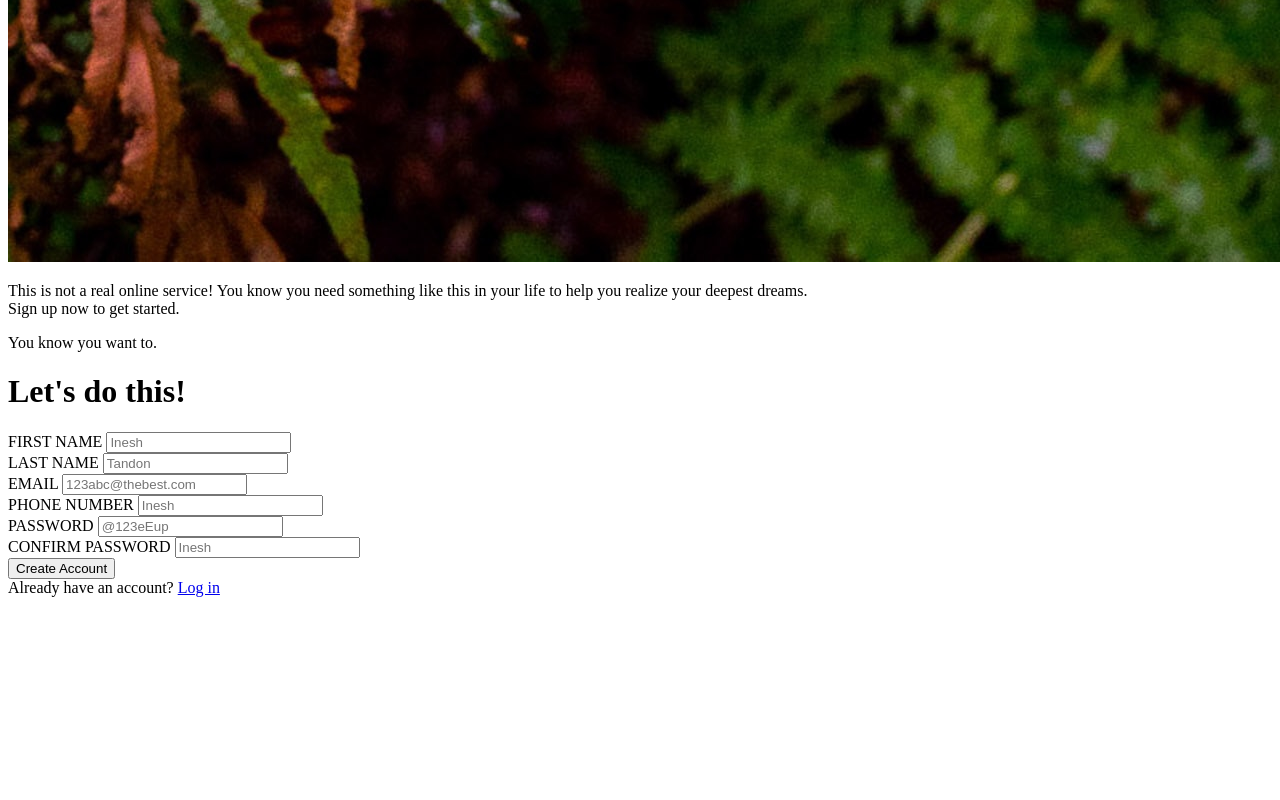
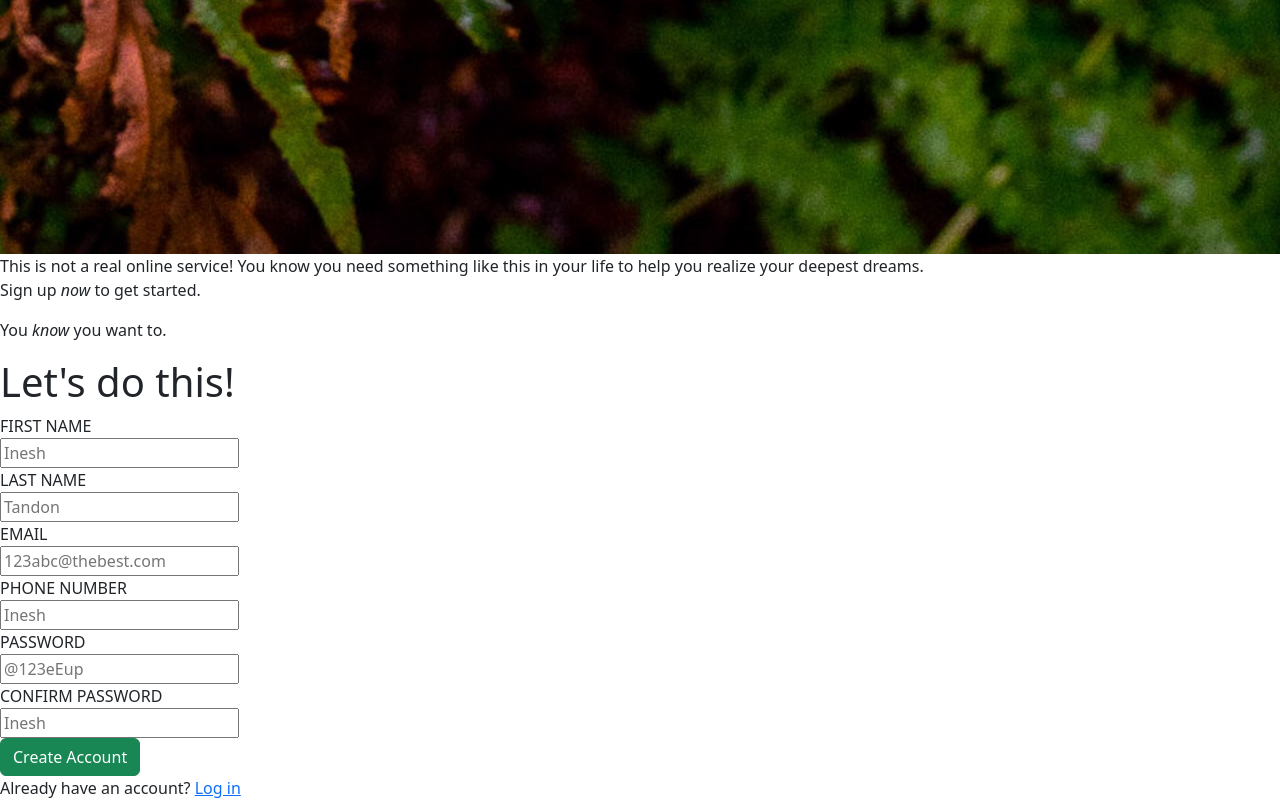
Before and after one commit to Ineshtandy/Sign_Up_Form, a website: page index.html in a window 1280 px wide. Shown: the part 2538-3338 px from the top of the page. Before the commit the page ends 3143 px from the top, so only its background shows below. Drawn offline with nearby package versions, Linux system fonts and the light colour scheme.

Commit message:
HTML UPDATE
linked css file
included bootstrap files
created footer button using bootstrap

```diff
--- a/index.html
+++ b/index.html
@@ -1,49 +1,71 @@
 <!DOCTYPE html>
 <html lang="en">
 <head>
+    <!-- bootstrap files -->
+    <link rel="stylesheet" href="/node_modules/bootstrap/dist/css/bootstrap.css">
+
+    <!-- css file -->
+    <link rel="stylesheet" href="style.css">
+
     <meta charset="UTF-8">
     <meta http-equiv="X-UA-Compatible" content="IE=edge">
     <meta name="viewport" content="width=device-width, initial-scale=1.0">
     <title>Document</title>
 </head>
 <body>
-    <div class="header">
+
+    <!-- IMAGE -->
+
+    <div class="image-area">
         <img src="/images/halie-west-25xggax4bSA-unsplash.jpg" alt="leaf image">
+    </div>
+
+    <!-- HEADER -->
+
+    <div class="header row">
         <p>This is not a real online service! You know you need something like this in your life to help
-            you realize your deepest dreams. <br>Sign up now to get started.
+            you realize your deepest dreams. <br>Sign up <em>now</em> to get started.
         </p>
-        <p>You know you want to.</p>
+        <p>You <em>know</em> you want to.</p>
     </div>
-    <div class="input">
+
+    <!-- INPUT -->
+
+    <div class="input row">
         <h1>Let's do this!</h1>
-        <div>
-            <label for="first-name">FIRST NAME</label>
+        <div class="input-box" >
+            <label for="first-name">FIRST NAME</label> <br>
             <input type="text" id="first-name" name="first-name" placeholder="Inesh">
         </div>
-        <div>
-            <label for="last-name">LAST NAME</label>
+        <div class="input-box">
+            <label for="last-name">LAST NAME</label> <br>
             <input type="text" id="last-name" name="last-name" placeholder="Tandon">
         </div>
-        <div>
-            <label for="email-entry">EMAIL</label>
+        <div class="input-box">
+            <label for="email-entry">EMAIL</label> <br>
             <input type="email" id="email-entry" name="email-entry" placeholder="123abc@thebest.com">
         </div>
-        <div>
-            <label for="phone-number-entry">PHONE NUMBER</label>
+        <div class="input-box">
+            <label for="phone-number-entry">PHONE NUMBER</label> <br>
             <input type="number" id="phone-number-entry" name="phone-number-entry" placeholder="Inesh" min="10">
         </div>
-        <div>
-            <label for="password-entry">PASSWORD</label>
+        <div class="input-box error">
+            <label for="password-entry">PASSWORD</label> <br>
             <input type="password" id="password-entry" name="password-entry" placeholder="@123eEup">
         </div>
-        <div>
-            <label for="password-confirmation">CONFIRM PASSWORD</label>
+        <div class="input-box error">
+            <label for="password-confirmation">CONFIRM PASSWORD</label> <br>
             <input type="password" id="password-confirmation" name="password-confirmation" placeholder="Inesh">
         </div>
     </div>
-    <div class="footer">
-        <button>Create Account</button>
+
+    <!-- FOOTER -->
+
+    <div class="footer ">
+        <button type="button" class="btn btn-success">Create Account</button>
         <div>Already have an account? <a href="#">Log in</a></div>
     </div>
+
+    <script src="/node_modules/bootstrap/dist/js/bootstrap.bundle.js"></script>
 </body>
 </html>
```
